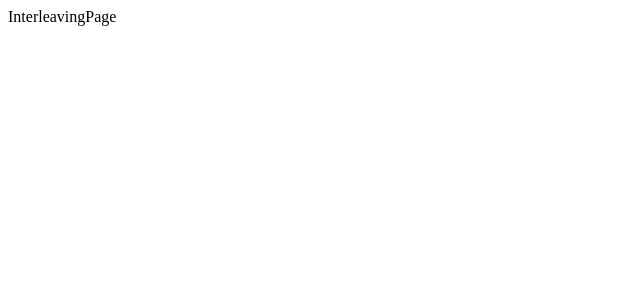
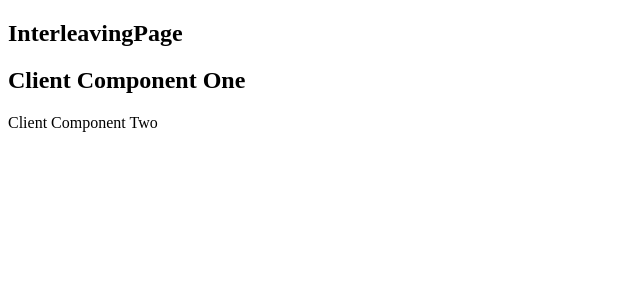
Before and after one commit to Udeme98/NextJS-Codevolution, a Next.js app: page /interleaving in a window 1280 px wide. Shown: the top 300 px of the page, without its empty margins (0-640 px from the left). Built offline with nearby package versions, Linux system fonts and the light colour scheme.

Commit message:
interleaving

```diff
--- a/src/app/interleaving/page.tsx
+++ b/src/app/interleaving/page.tsx
@@ -1,4 +1,13 @@
+import ClientComponentOne from "@/components/client-component-one";
+import ServerComponentOne from "@/components/server-component-one";
+
 const InterleavingPage = () => {
-  return <div>InterleavingPage</div>;
+  return (
+    <div>
+      <h2>InterleavingPage</h2>
+      {/* <ServerComponentOne /> */}
+      <ClientComponentOne />
+    </div>
+  );
 };
 export default InterleavingPage;
--- /dev/null
+++ b/src/components/client-component-one.tsx
@@ -0,0 +1,15 @@
+"use client";
+
+import { useState } from "react";
+import ClientComponentTwo from "./client-component-two";
+
+const ClientComponentOne = () => {
+  const [name, setName] = useState("Udeme");
+  return (
+    <div>
+      <h2>Client Component One</h2>
+      <ClientComponentTwo />
+    </div>
+  );
+};
+export default ClientComponentOne;
--- /dev/null
+++ b/src/components/client-component-two.tsx
@@ -0,0 +1,9 @@
+"use client";
+
+import { useState } from "react";
+
+const ClientComponentTwo = () => {
+  const [name, setName] = useState("Udeme");
+  return <div>Client Component Two</div>;
+};
+export default ClientComponentTwo;
```
Also changed, not shown: src/components/server-component-one.tsx (+10 -1 lines), src/components/server-component-two.tsx (added, +11 -0 lines).
